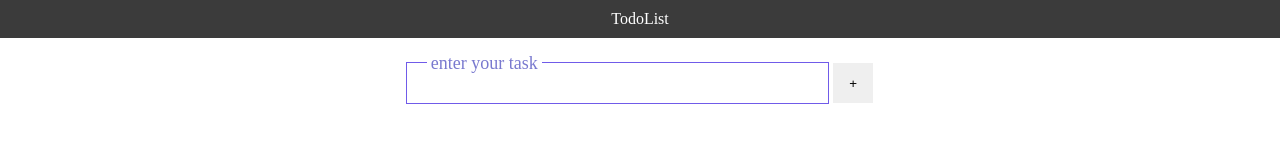
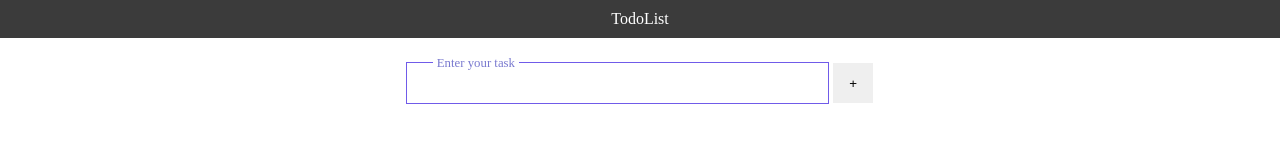
Before and after one commit to tryChampagne/sillytodo, a React (Vite) app: page / in a window 1280 px wide. Shown: the top 160 px of the page. Built offline with nearby package versions, Linux system fonts and the light colour scheme.

Commit message:
UI: Change static label to floating label

```diff
--- a/src/components/TodoForm.jsx
+++ b/src/components/TodoForm.jsx
@@ -60,11 +60,7 @@ export default function TodoForm({ todoList, setTodoList }) {
       >
         <div className={styles.form_layer1}>
           <span className={styles.input_wrapper}>
-            <label className={styles.label_task} htmlFor="task">
-              enter your task
-            </label>
             <input
-              id="task"
               type="text"
               value={userInput}
               onChange={(e) => {
@@ -73,19 +69,23 @@ export default function TodoForm({ todoList, setTodoList }) {
               onFocus={() => setEmptyField(false)}
               required
               autoFocus
+              id="input_task"
               className={styles.user_input}
             />
+            <label className={styles.label_task} htmlFor="input_task">
+              Enter your task
+            </label>
           </span>
 
           <input
             type="submit"
+            value={"+"}
             title="Click to add"
-            value={"+"}
+            disabled={isTooLongText}
             aria-label="add task"
             className={
               userInputLength ? styles.btn_submit_styled : styles.btn_submit
             }
-            disabled={isTooLongText}
           />
         </div>
 
--- a/src/components/TodoForm.module.css
+++ b/src/components/TodoForm.module.css
@@ -39,28 +39,34 @@
   caret-color: rgb(155, 145, 226);
   color: rgb(59, 58, 58);
   border: 1px solid rgb(151, 165, 230);
-
+}
+.user_input:focus{
+  border: none;
+  outline: 1px solid rgb(112, 91, 233);
+}
+.user_input:focus + label{
+  top: 0;
+  font-size: 0.6rem;
+  padding: 0 4px 0 4px;
+  transform: translate(20px,-50%);
+  transition: all 0.3s ease;
 }
 .input_wrapper{
   position: relative;
 }
 .label_task{
   position: absolute;
-  left: 20px;
+  top: 50%;
+  left: 6px;
 
   transform: translateY(-50%);
-  z-index: 2;
 
-  padding: 0 4px 0 4px;
-  font-size: 0.7rem;
+  font-size: 0.8rem;
 
   color: rgb(121, 121, 207);
   background-color: white;
 }
-.user_input:focus{
-  border: none;
-  outline: 1px solid rgb(112, 91, 233);
-}
+
 .icon_warn{
   display: flex;
   align-items: center;
@@ -140,4 +146,7 @@
     font-size: 0.8rem;
       color: rgb(240, 84, 84);
   }
+  .user_input:focus + label{
+    font-size: 0.8rem;
+  }
 }
```
